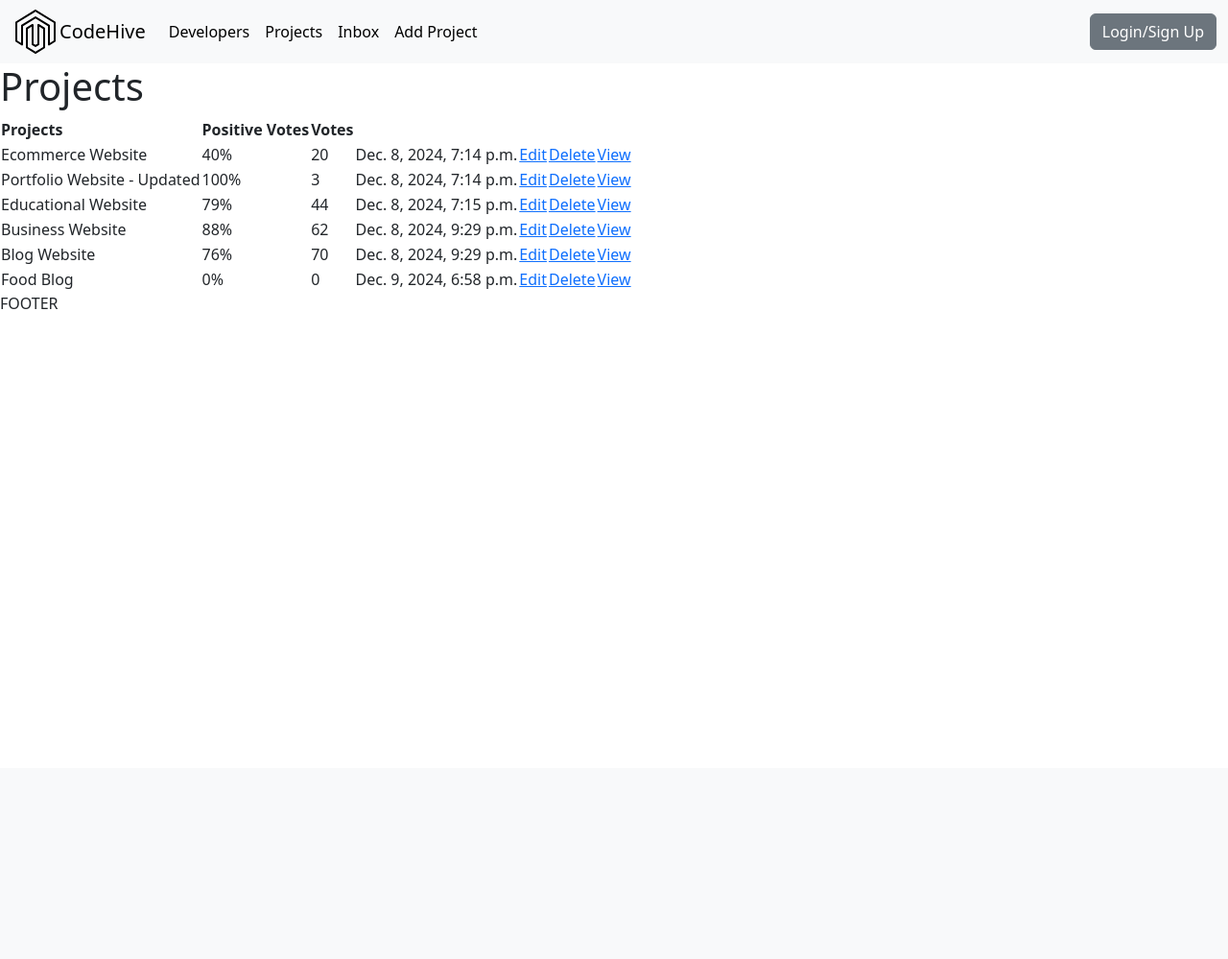
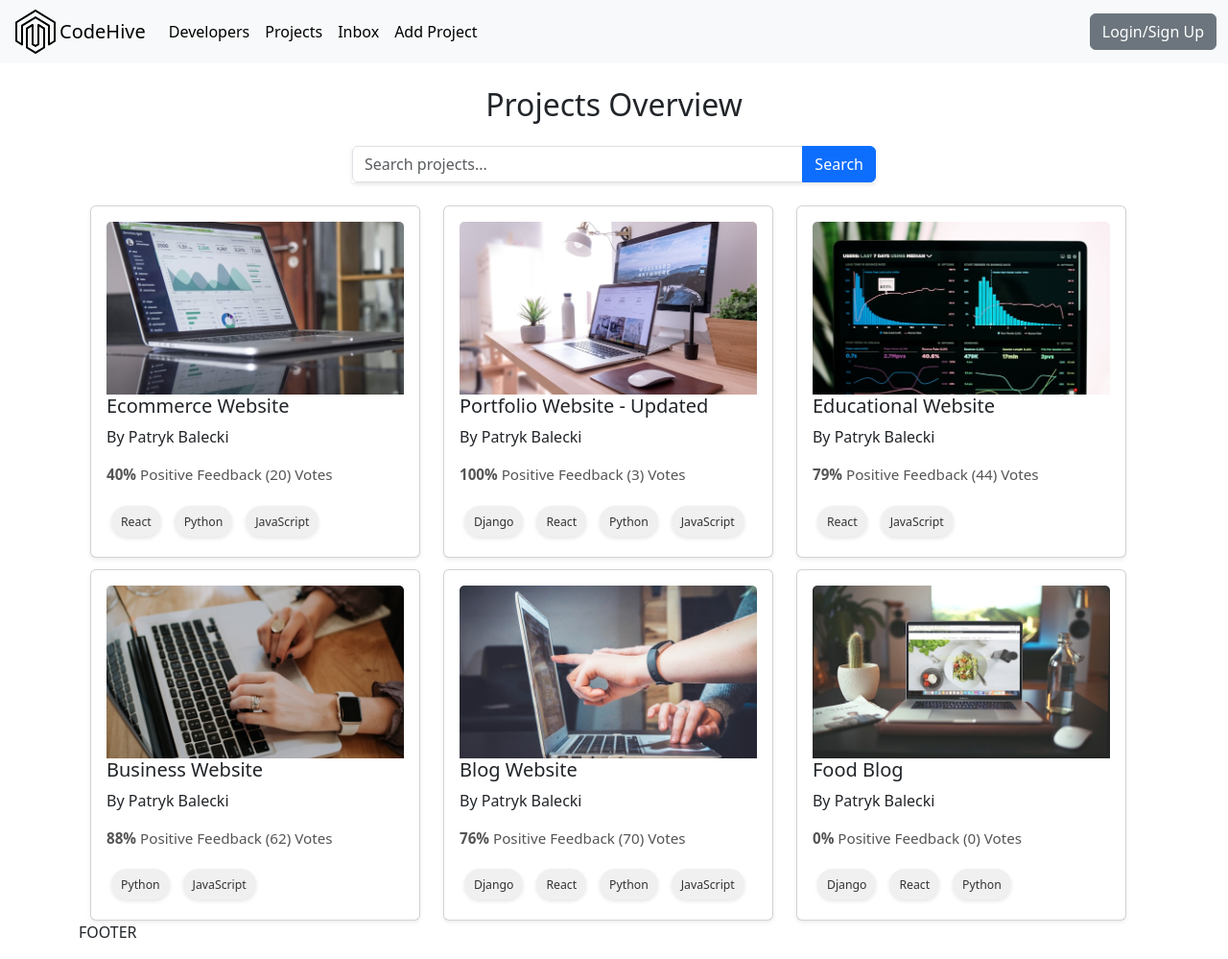
Before and after one commit to PatrykBal/ucd_pa_django_proj, a Django app: page / in a window 1280 px wide. Shown: the whole page at 96% size. Before the commit the page ends 322 px from the top, so only its background shows below. Run offline with Django 5.2, Linux system fonts and the light colour scheme; data comes from the database, SQL or seed files in the repository; both versions use the stored data as it was after the commit.

Commit message:
populated projects page and added bootstrap/css

```diff
--- a/projects/templates/projects/projects.html
+++ b/projects/templates/projects/projects.html
@@ -2,29 +2,55 @@
 {% block content %}
 
 
-<h1> Projects </h1>
 
-<table>
-    <tr>
-        <th>Projects</th>
-        <th>Positive Votes</th>
-        <th>Votes</th>
-        <th></th>
-        <th></th>
-    </tr>
-    {% for project in projects %}
-    <tr>
-        <td>{{project.title}}</td>
-        <td>{{project.vote_ratio}}%</td>
-        <td>{{project.vote_total}}</td>
-        <td>{{project.created}}</td>
-        <td><a href="{% url 'update-project' project.id %}">Edit</a></td>
-        <td><a href="{% url 'delete-project' project.id %}">Delete</a></td>
-        <td><a href="{% url 'project' project.id %}">View</a></td>
-    </tr>
-    {% endfor %}
-</table>
+<div class="container mt-4 ">
+    <h2 class="mb-4 text-center">Projects Overview</h2>
 
+    <!-- Search Bar -->
+    <div class="row justify-content-center mb-4">
+        <div class="col-md-6">
+            <form method="GET" action="{% url 'projects' %}">
+                <div class="input-group">
+                    <input type="text" name="search" class="form-control" placeholder="Search projects..." value="{{ request.GET.search|default:'' }}">
+                    <button class="btn btn-primary" type="submit">Search</button>
+                </div>
+            </form>
+        </div>
+    </div>
+
+
+ <!-- Cards -->
+<div class="container mt-4">
+    <div class="card-container">
+
+        {% for project in projects %}
+        <div class="card-item"
+            <a href="{% url 'project' project.id %}" class="text-decoration-none text-dark">
+            <div class="card shadow-sm h-100">
+                <div class="card-body">
+                    <img src="{{ project.featured_image.url }}" class="card-img-top" alt="">
+                    <h5 class="card-title">{{ project.title }}</h5>
+                    <p><a class="project_author text-decoration-none text-dark" href=""> By Patryk Balecki </p>
+                    <div class="card-text">
+                        <span class="project-rating">
+                        <span style="font-weight: bold;">{{ project.vote_ratio }}%</span>
+                         Positive Feedback ({{ project.vote_total }}) Vote{{project.vote_total|pluralize:"s"}}
+                        </p>
+                        <div class="project-tags">
+                            {% for tag in project.tags.all %}
+                            <span class="tag">
+                                <small>{{tag}}</small>
+                            </span>
+                            {% endfor %}
+                        </div>
+                    </div>
+
+                </div>
+            </div>
+        </div>
+        {% endfor %}
+    </div>
+</div>
 
 
 {% endblock content %}
--- a/static/styles/main.css
+++ b/static/styles/main.css
@@ -1,3 +1,63 @@
-h1 {
-    color: red;
+
+/* Project Cards */
+
+.card-container {
+    display: flex;
+    flex-wrap: wrap;
+    gap: 12px;
+    justify-content: space-between;
 }
+
+.card-item {
+    flex: 0 0 calc(33.333% - 20px);
+    box-sizing: border-box;
+}
+
+.card {
+    border-radius: 10px;
+    overflow: hidden;
+    transition: transform 0.2s ease, box-shadow 0.2s ease;
+}
+
+.card:hover {
+    transform: translateY(-5px);
+    box-shadow: 0 6px 12px rgba(0, 0, 0, 0.15);
+    cursor: pointer;
+}
+
+.card-title {
+    font-size: 1.25rem;
+    color: #333;
+}
+
+.card-text {
+    font-size: 0.95rem;
+    color: #555;
+}
+
+.card-img-top {
+    height: 180px;
+    object-fit: cover;
+}
+
+.input-group {
+    box-shadow: 0 2px 4px rgba(0, 0, 0, 0.1);
+}
+
+.btn {
+    border-radius: 20px;
+}
+
+.tag {
+        display: inline-block;
+        background-color: #f0f0f0;
+        color: #333;
+        padding: 5px 10px;
+        border-radius: 20px;
+        font-size: 14px;
+        font-weight: 500;
+        text-align: center;
+        white-space: nowrap;
+        margin: 5px;
+        box-shadow: 0 2px 4px rgba(0, 0, 0, 0.1);
+    }
--- a/templates/main.html
+++ b/templates/main.html
@@ -12,13 +12,12 @@
     <title>CodeHive</title>
 </head>
 <body>
+
     {% include 'navbar.html' %}
 
     {% block content %}
 
     {% endblock content %}
-
-
 
 
     <p> FOOTER </p>
```
Also changed, not shown: templates/navbar.html (+1 -25 lines), db.sqlite3, static/images/websiteimg5.jpg (added).
